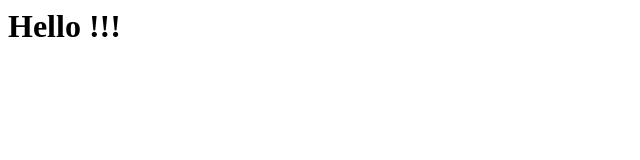
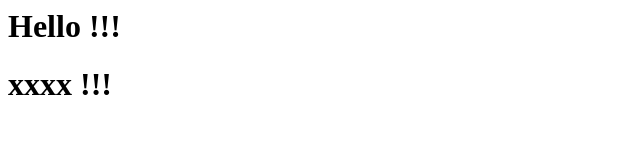
Before and after one commit to iphitak/banana, a plain HTML site: page index.html in a window 1280 px wide. Shown: the whole page, without its empty margins (0-640 px from the left). Drawn offline with Linux system fonts and the light colour scheme.

Commit message:
add new prod

```diff
--- a/index.html
+++ b/index.html
@@ -4,6 +4,7 @@
     <meta name="viewport" content="width=device-width, initial-scale=1.0">
     <title>Document</title>
     <h1>Hello !!!</h1>
+    <h1>xxxx !!!</h1>
 </head>
 <body>
 
```
